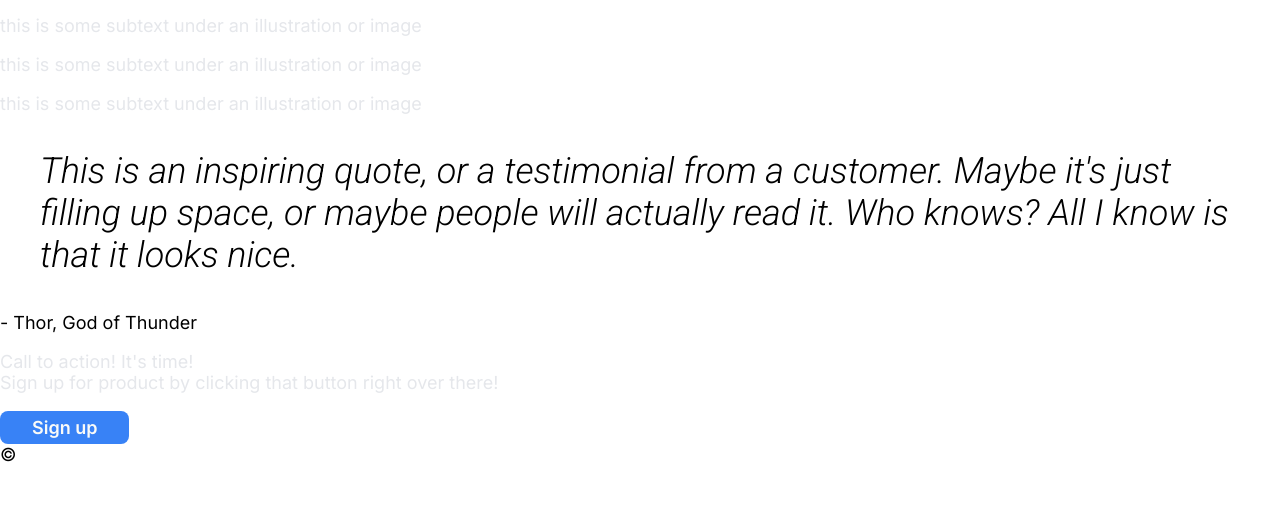
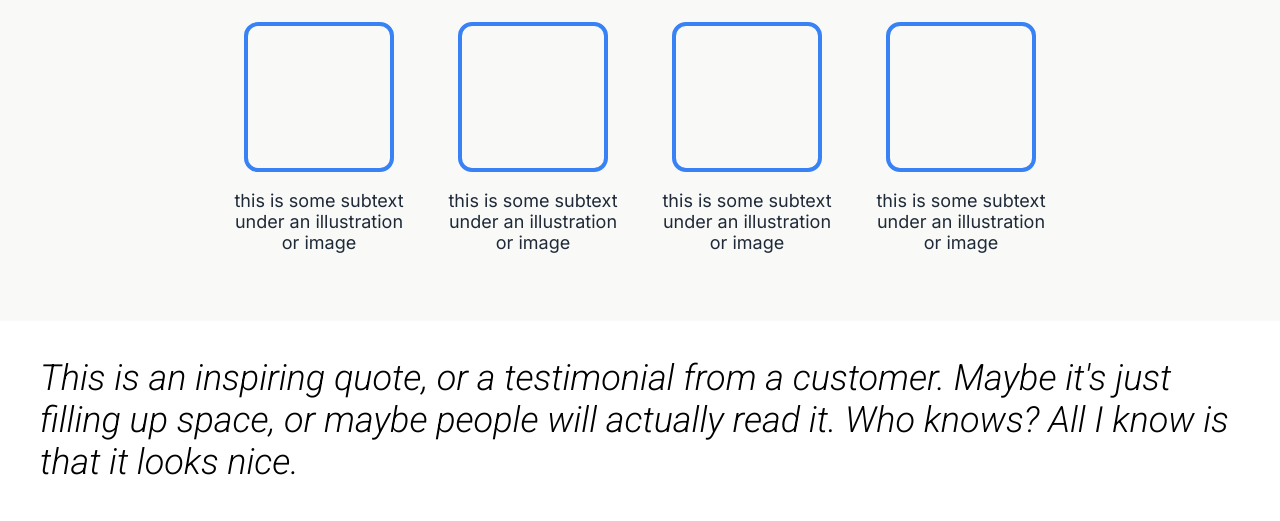
Before and after one commit to anfdrk/landing, a plain HTML site: page index.html in a window 1280 px wide. Shown: the part 591-1112 px from the top of the page. Before the commit the page ends 1056 px from the top, so only its background shows below. Drawn offline with Linux system fonts and the light colour scheme.

Commit message:
Style the info section

```diff
--- a/index.html
+++ b/index.html
@@ -36,23 +36,27 @@
   </div>
 
   <div class="info">
-    <h2 class="subtitle">Some random information.</h2>
-    <div class="wrap">
-      <div class="item">
-        <div class="thumb"></div>
+    <div class="container">
+      <div class="info__inner">
+        <h2 class="info__title">Some random information.</h2>
+        <div class="info__items">
+          <div class="info__item">
+            <div class="info__thumb"></div>
             <p>this is some subtext under an illustration or image</p>
           </div>
-      <div class="item">
-        <div class="thumb"></div>
+          <div class="info__item">
+            <div class="info__thumb"></div>
             <p>this is some subtext under an illustration or image</p>
           </div>
-      <div class="item">
-        <div class="thumb"></div>
+          <div class="info__item">
+            <div class="info__thumb"></div>
             <p>this is some subtext under an illustration or image</p>
           </div>
-      <div class="item">
-        <div class="thumb"></div>
+          <div class="info__item">
+            <div class="info__thumb"></div>
             <p>this is some subtext under an illustration or image</p>
+          </div>
+        </div>
       </div>
     </div>
   </div>
--- a/style.css
+++ b/style.css
@@ -80,7 +80,37 @@ button {
   height: 300px;
   border-radius: 10px;
 }
-
+.info {
+  background: #f9faf8;
+  padding: 40px 0 50px;
+}
+.info__title {
+  text-align: center;
+  margin: 0 0 40px;
+  color: #1f2937;
+  font-size: 36px;
+}
+.info__items {
+  display: flex;
+  justify-content: center;
+  gap: 40px;
+}
+.info__item {
+  width: 174px;
+  display: flex;
+  flex-direction: column;
+  align-items: center;
+}
+.info__item p {
+  color: #1f2937;
+  text-align: center;
+}
+.info__thumb {
+  width: 150px;
+  height: 150px;
+  border: #3882f6 4px solid;
+  border-radius: 14px;
+}
 
 
 blockquote{
```
Lines whose indentation alone changed are shown as unchanged.
